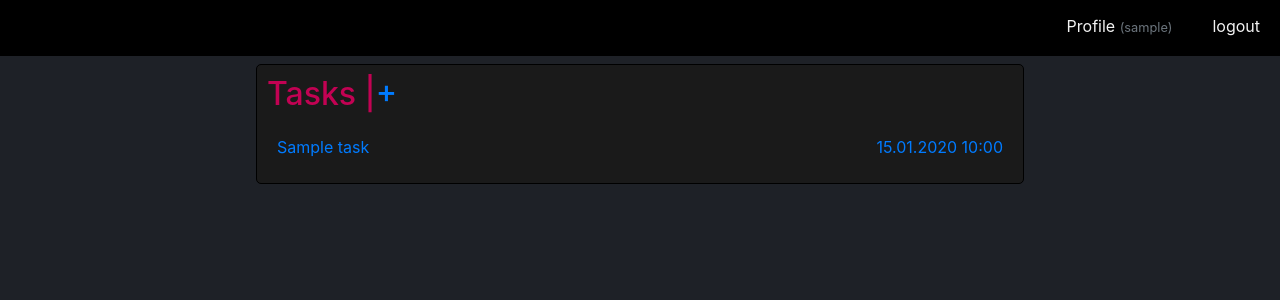
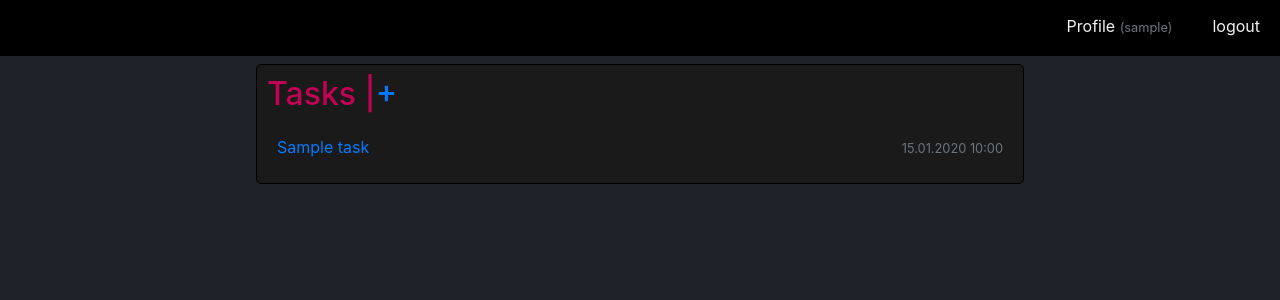
Before and after one commit to AnonymousSeal/webapp, a Flask app: page / in a window 1280 px wide. Shown: the top 300 px of the page. Run offline with Flask 2, Linux system fonts and the light colour scheme; a user stored in the database is signed in; tables that the repository leaves empty hold one stand-in row (values such as "Sample post"); parts of the project's set-up code (start-up, migrations or seed data) failed here and were passed over; some libraries are stand-ins or nearby versions.

Commit message:
muted deadline on schedule for cleaner looks

```diff
--- a/webapp/templates/schedule.html
+++ b/webapp/templates/schedule.html
@@ -11,7 +11,9 @@
       <div class="mt-1 mb-1">
         <a href="{{ url_for('tasks.task', task_id=task.id) }}">
           {{ task.name }}
-          <span class="float-right"> {{ task.deadline.strftime('%d.%m.%Y %H:%M') }} </span>
+          <span class="float-right">
+             <small class="text-muted">{{ task.deadline.strftime('%d.%m.%Y %H:%M') }}</small>
+          </span>
         </a>
       </div>
     {% endfor %}
```
